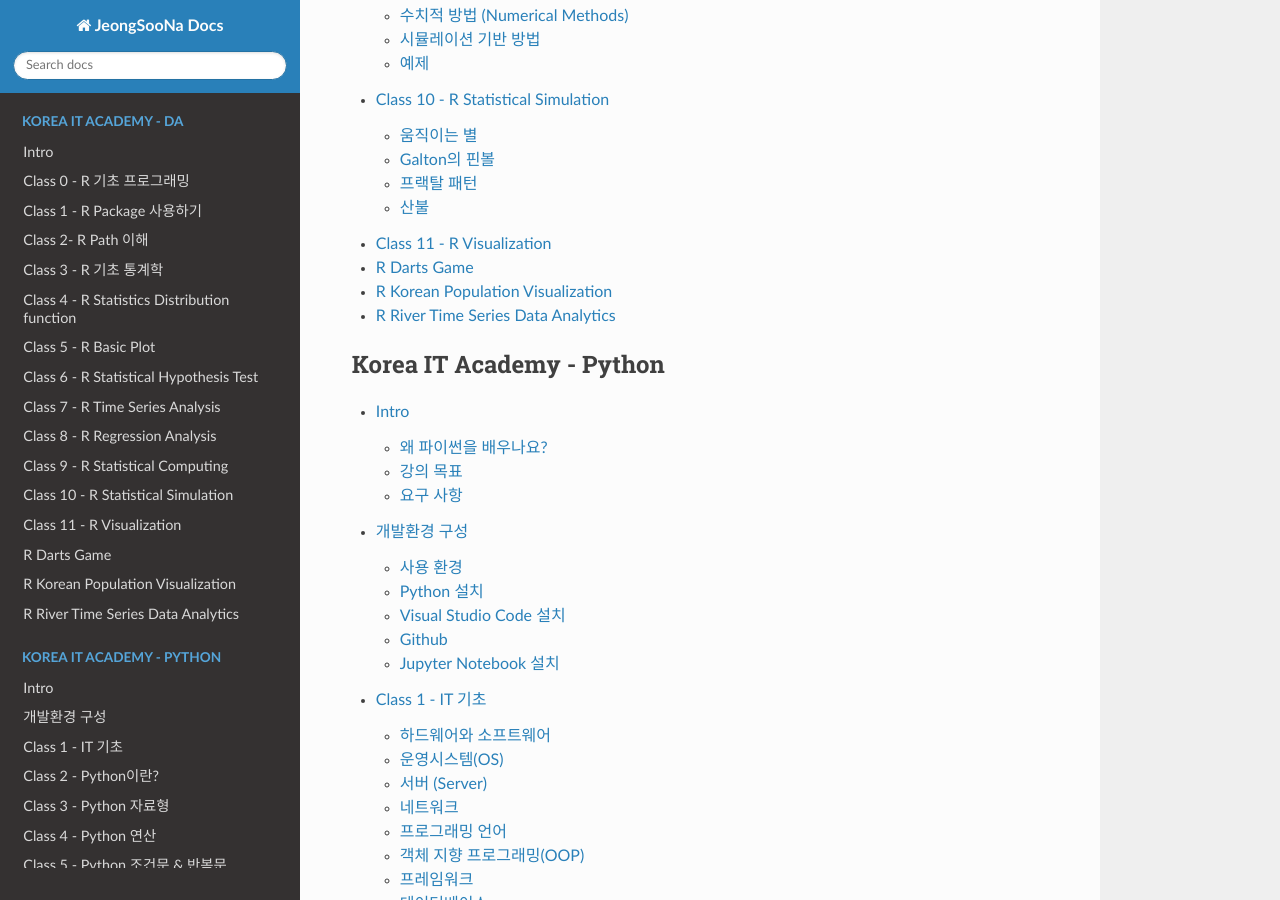
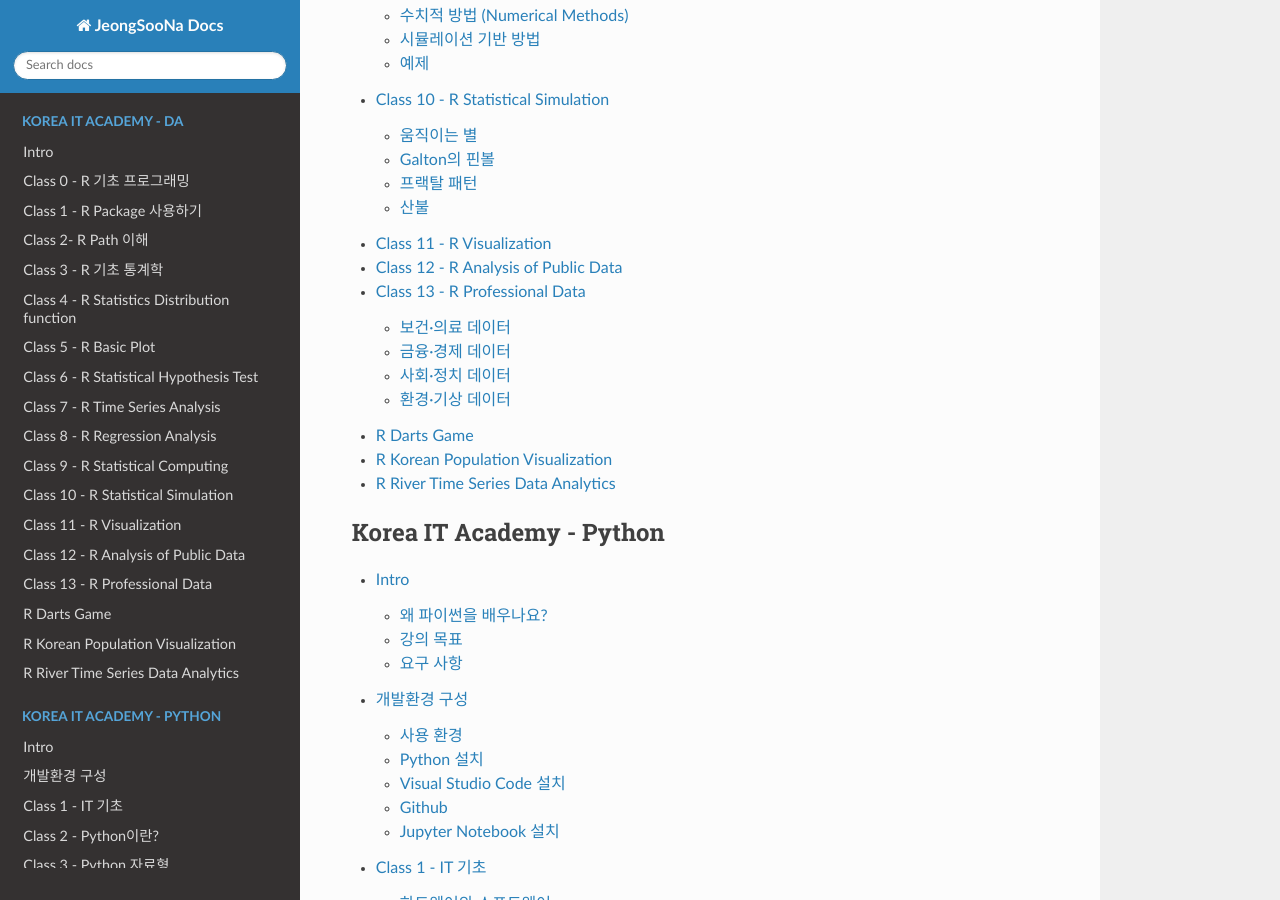
Before and after one commit to JeongSooNa/JeongSooNa-Docs, a Sphinx documentation site: the page built from docs/index.md, in a window 1280 px wide and 900 px high, scrolled down 3403 px. Built offline with Sphinx 7.4.7 and the Read the Docs theme 3.1.0, drawn with Linux system fonts in a browser that asks for light colours; pages that are not in the unit, such as notebooks, are missing from menus; some of the changed lines change nothing that is shown.

Commit message:
update docs

```diff
--- /dev/null
+++ b/docs/Korea_IT_Academy-DA/class_13.md
@@ -0,0 +1,23 @@
+# Class 13 - R Professional Data
+
+- 전문 분야의 데이터 다루기와 이를 활용한 분석 진행
+
+### 보건·의료 데이터
+- 생존분석 (Kaplan-Meier, Cox 회귀)
+- 로지스틱 회귀 (질병 발생 여부 예측)
+- 의료 데이터 시각화 (forest plot, hazard ratio plot)
+
+### 금융·경제 데이터
+- 시계열 분석 (ARIMA, GARCH)
+- 포트폴리오 최적화 (수익률/위험 분석)
+- 클러스터링 (고객 세분화)
+
+### 사회·정치 데이터
+- 회귀분석/다중회귀 (투표 성향 분석)
+- 텍스트 마이닝 (정치 연설문, SNS 감성분석)
+- 네트워크 분석 (정치인/단체 간 관계망)
+
+### 환경·기상 데이터
+- 시계열 예측 (기후 변화 추세)
+- 공간분석 (GIS + R: sf, sp 패키지 활용)
+- 다변량 분석 (환경 요인과 건강의 상관관계)
--- a/docs/index.md
+++ b/docs/index.md
@@ -71,6 +71,8 @@
 Korea_IT_Academy-DA/class_9.md
 Korea_IT_Academy-DA/class_10.md
 Korea_IT_Academy-DA/class_11.md
+Korea_IT_Academy-DA/class_12.md
+Korea_IT_Academy-DA/class_13.md
 Korea_IT_Academy-DA/darts.md
 Korea_IT_Academy-DA/korean_population.md
 Korea_IT_Academy-DA/river.md
```
